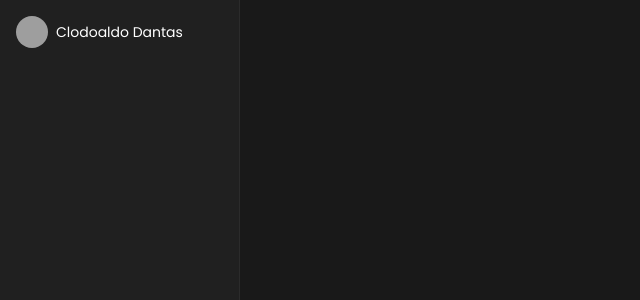
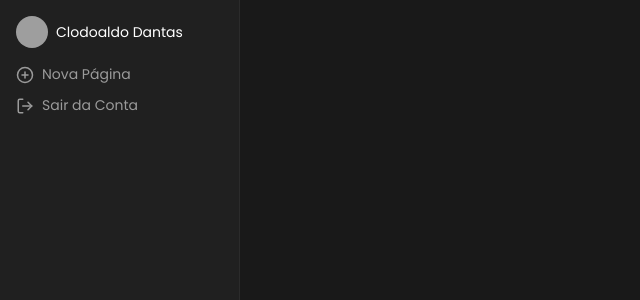
Before and after one commit to ClodoaldoDantas/bookmarks, a Vue app: page / in a window 1280 px wide. Shown: the top 300 px of the page, without its empty margins (0-640 px from the left). Built offline with nearby package versions, Linux system fonts and the light colour scheme; grey boxes are pictures that could not be loaded.

Commit message:
feat: menu de ações (interface)

```diff
--- a/package.json
+++ b/package.json
@@ -9,6 +9,7 @@
     "preview": "vite preview"
   },
   "dependencies": {
+    "lucide-vue-next": "^0.293.0",
     "vue": "^3.3.8"
   },
   "devDependencies": {
--- a/src/components/Sidebar.vue
+++ b/src/components/Sidebar.vue
@@ -1,9 +1,25 @@
+<script setup lang="ts">
+import { PlusCircle, LogOut } from 'lucide-vue-next'
+</script>
+
 <template>
   <aside class="sidebar">
     <div class="profile">
       <img src="https://github.com/clodoaldodantas.png" alt="" />
       <span>Clodoaldo Dantas</span>
     </div>
+
+    <nav class="navigation-actions">
+      <button type="button">
+        <PlusCircle :size="18" />
+        <span>Nova Página</span>
+      </button>
+
+      <button type="button">
+        <LogOut :size="18" />
+        <span>Sair da Conta</span>
+      </button>
+    </nav>
   </aside>
 </template>
 
@@ -30,4 +46,30 @@
     font-size: 0.875rem;
   }
 }
+
+.navigation-actions {
+  margin-top: 1rem;
+
+  display: flex;
+  flex-direction: column;
+  gap: 0.625rem;
+
+  button {
+    background: none;
+    border: none;
+    width: 100%;
+
+    display: flex;
+    align-items: center;
+    gap: 0.5rem;
+
+    font-size: 0.875rem;
+    color: var(--text-secondary);
+    transition: color 200ms;
+
+    &:hover {
+      color: var(--text-primary);
+    }
+  }
+}
 </style>
--- a/src/style.scss
+++ b/src/style.scss
@@ -10,6 +10,7 @@
   --background: #191919;
   --text-primary: #fff;
   --text-secondary: #9b9b9b;
+  --text-danger: #eb5757;
 }
 
 body {
```
Also changed, not shown: 1 other file (tests, documents, lock files or other folders).
